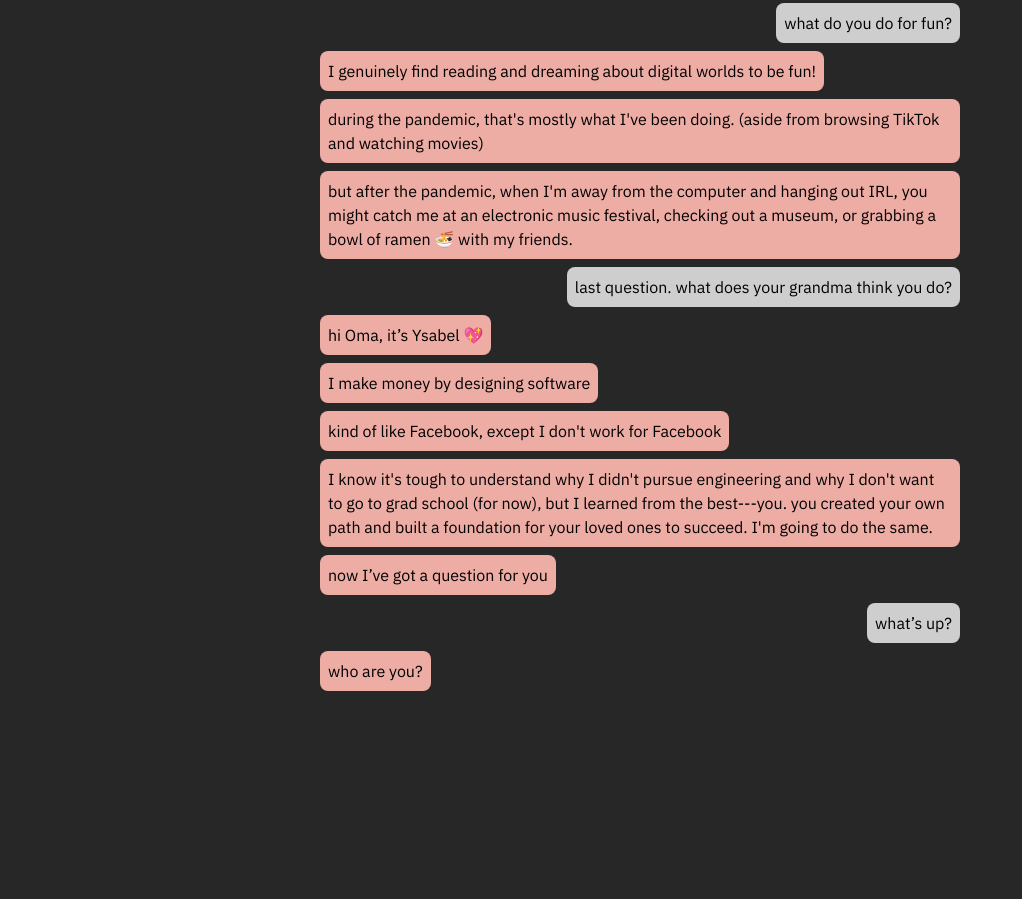
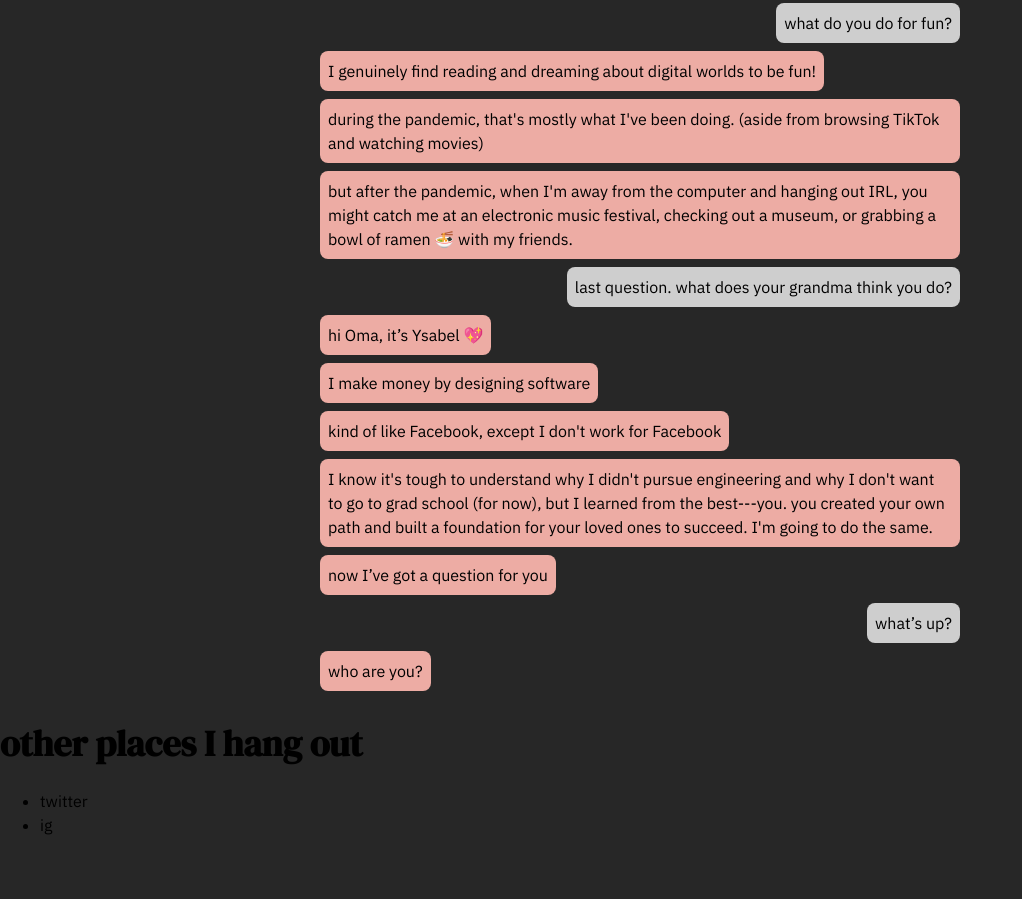
Before and after one commit to bobbieysabel/trashed, an Eleventy site: page index.html in a window 1280 px wide. Shown: the part 1219-2118 px from the top of the page, without its empty margins (0-1022 px from the left). Built offline with nearby package versions, Linux system fonts and the light colour scheme; Eleventy itself is replaced by a stand-in of ours; files that its build step writes are made by us from their sources.

Commit message:
create footer include

```diff
--- a/_includes/base.njk
+++ b/_includes/base.njk
@@ -23,7 +23,5 @@
             AOS.init();
         </script>
     </body>
-
-    <footer>
-    </footer>
+    {% include "footer.njk" %}
 </html>
--- /dev/null
+++ b/_includes/footer.njk
@@ -0,0 +1,8 @@
+<footer>
+    <h1>other places I hang out</h1>
+    <ul>
+        <li>twitter</li>
+        <li>ig</li>
+    </ul>
+</div>
+</footer>
```
